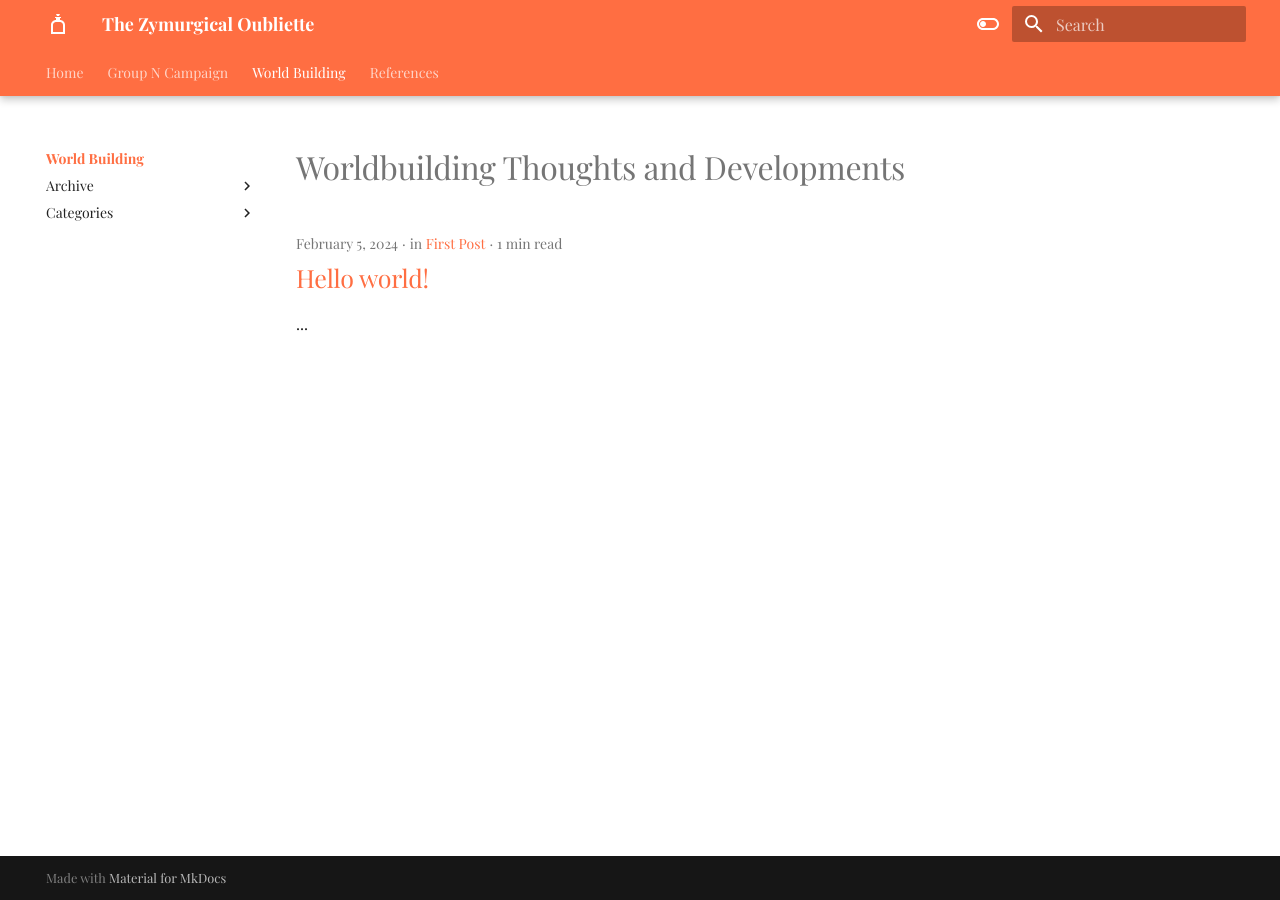
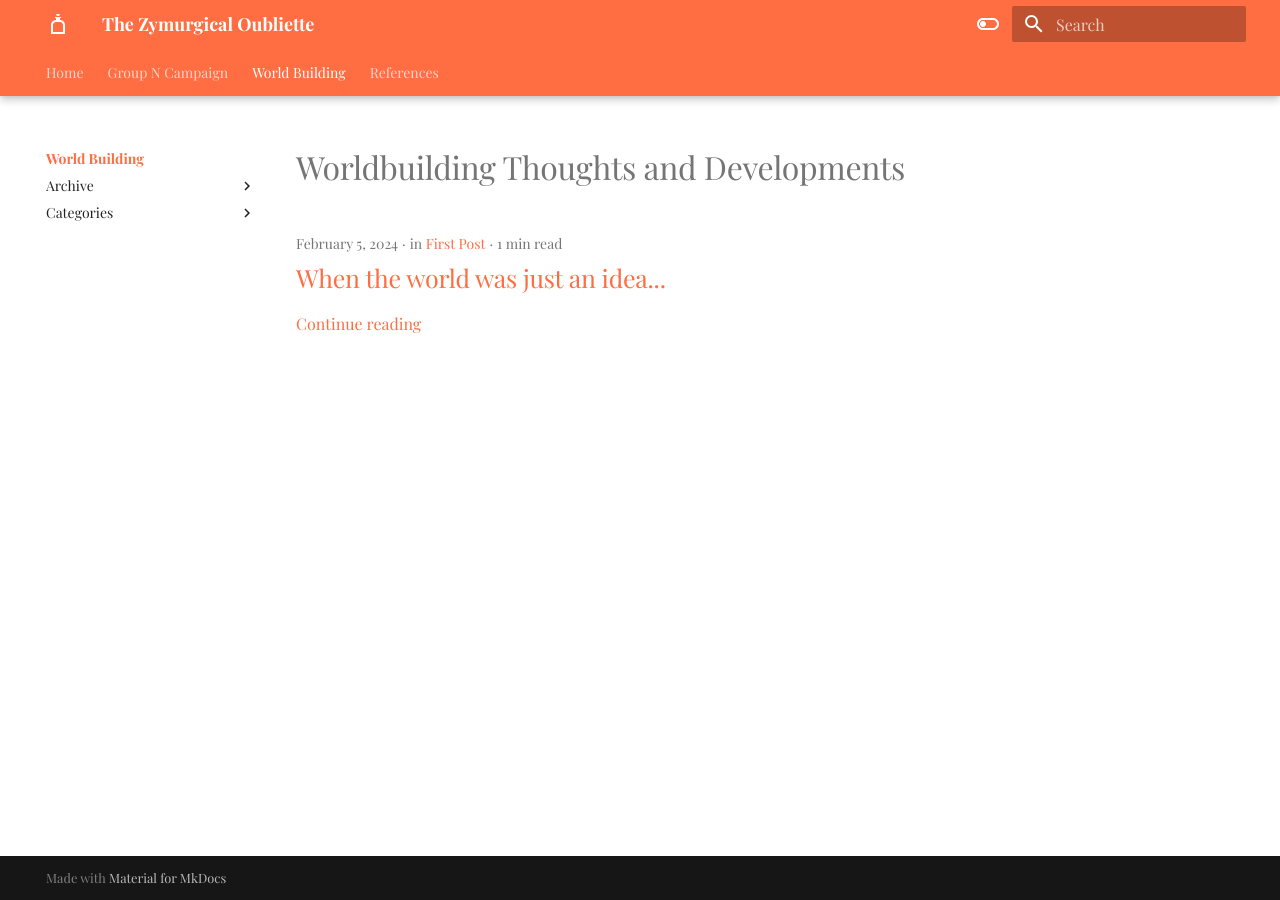
Before and after one commit to Half-Guinea-Press/zymurgical-oubliette, an MkDocs documentation site: the page built from docs/blog/index.md, in a window 1280 px wide. Built offline with MkDocs 1.6.1 and Material for MkDocs 9.7.7, drawn with Linux system fonts in a browser that asks for light colours; some web fonts are replaced; comment, search, counter and statistics services are not loaded.

Commit message:
Update first.md

```diff
--- a/docs/blog/posts/first.md
+++ b/docs/blog/posts/first.md
@@ -4,5 +4,9 @@ categories:
   - First Post
 ---
 
-# Hello world!
-...
+# When the world was just an idea...
+
+
+<!-- more -->
+
+And then it was much more...
```
